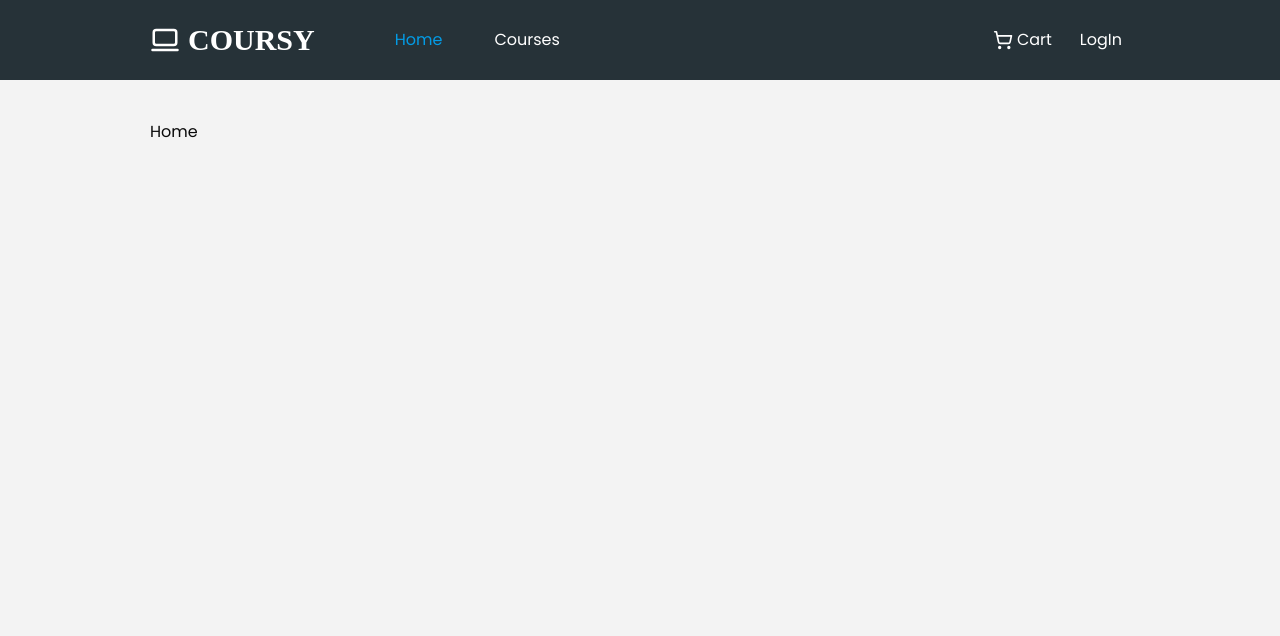
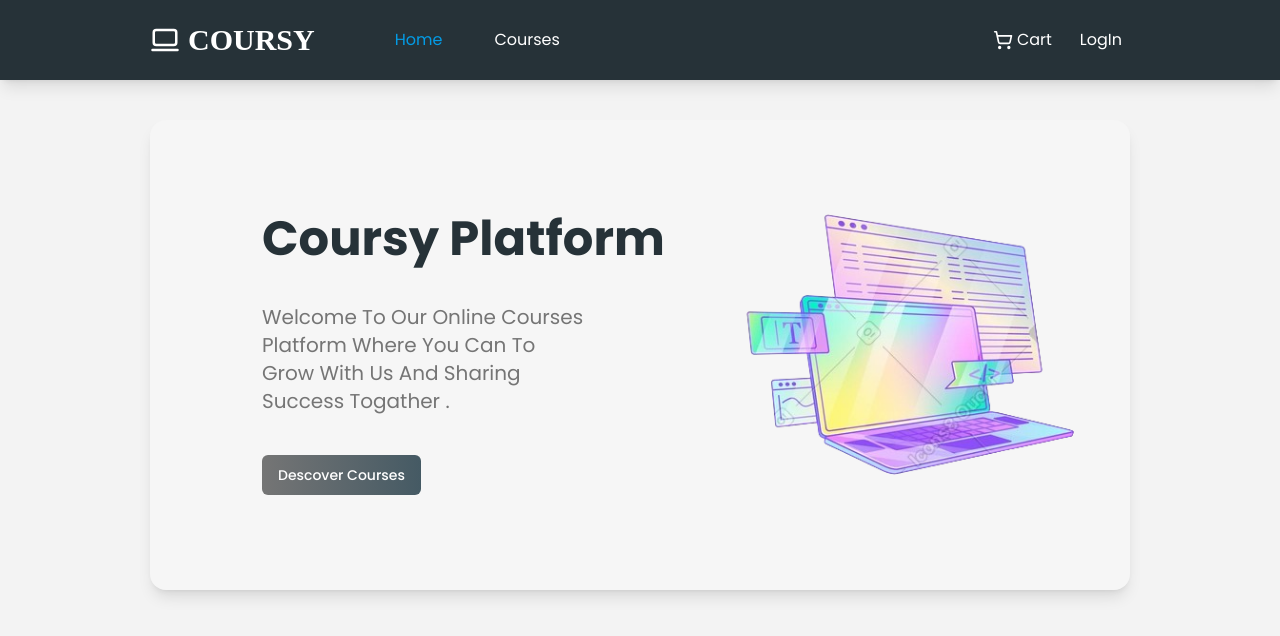
Before and after one commit to somaia96/Courses-Platform, a React (Vite) app: page / in a window 1280 px wide. Shown: the top 636 px of the page. Built offline with nearby package versions, Linux system fonts and the light colour scheme.

Commit message:
Fix Deploying

```diff
--- a/src/Pages/CartPage.tsx
+++ b/src/Pages/CartPage.tsx
@@ -24,7 +24,7 @@ const CartPage = () => {
 
                 {myCart.map((course:ICourses) => <div key={course.id}
                     className="bg-gray-200 shadow-lg p-5 border-b-2
-                    border-b-gray-400/60 flex items-center gap-10 text-gray-900" >
+                    border-b-gray-400/60 rounded-lg flex items-center gap-10 text-gray-900" >
                     <div className="w-1/3">
                         <h2 className="text-black font-semibold text-xl flex gap-3 items-center">
                             {course.title} <GraduationCap size={50} />
--- a/src/Pages/HomePage.tsx
+++ b/src/Pages/HomePage.tsx
@@ -1,8 +1,9 @@
+import HeroSection from "../component/HeroSection"
 
 const HomePage = () => {
     return (
         <div>
-            Home
+            <HeroSection />
         </div>
     )
 }
--- /dev/null
+++ b/src/component/HeroSection.tsx
@@ -0,0 +1,22 @@
+import laptop from "../assets/laptop.png";
+
+const HeroSection = () => {
+    const handleGetStarted = () => {
+        window.location.href = "/courses"
+    }
+    return (
+        <div className="flex py-10 flex-col rounded-2xl shadow-lg h-full lg:flex-row bg-white/20">
+            <div className='flex-1 gap-5 flex flex-col justify-center items-center lg:items-start lg:pl-28 text-start space-y-5'>
+                <h1 className="text-3xl lg:text-5xl font-bold text-blue-gray-900">Coursy Platform</h1>
+                <h2 className="lg:text-xl text-center lg:text-left text-gray-600 w-3/4">Welcome To Our Online Courses Platform Where You Can To Grow With Us And Sharing Success Togather .</h2>
+                <button onClick={handleGetStarted} className="hover:scale-105 text-white bg-gradient-to-r from-gray-600 to-blue-gray-700 hover:bg-gradient-to-bl focus:ring-4 focus:outline-none focus:ring-cyan-300 dark:focus:ring-cyan-800 font-medium rounded-base text-xs lg:text-sm p-2 lg:px-4 lg:py-2.5 text-center leading-5 rounded-md">
+                    Descover Courses
+                </button>
+            </div>
+            <div className="flex-1 flex justify-center items-center">
+                <img className="w-1/2 sm:w-1/3 md:w-1/3 lg:w-full" src={laptop} alt="fish" />
+            </div>
+        </div>
+    )
+}
+export default HeroSection
--- a/src/component/Navbar.tsx
+++ b/src/component/Navbar.tsx
@@ -13,7 +13,7 @@ const Navbar = () => {
         setIsLoggedIn(false)
     }
     return (
-        <nav className="bg-blue-gray-900 py-3 text-white">
+        <nav className="shadow-lg bg-blue-gray-900 py-3 text-white">
             <div className="container flex items-center justify-between">
                 <div className="flex gap-16 items-center">
                     <span className="text-3xl font-semibold">
--- a/src/utils/deleteFromCart.ts
+++ b/src/utils/deleteFromCart.ts
@@ -1,11 +1,10 @@
 import { ICourses } from "@/interfaces"
 
 export const deleteFromCart =(id:number,setMyCart:(val:ICourses[])=>void)=>{
-console.log(id);
 
     const cart :ICourses[]|[] = localStorage.getItem("cart") ? JSON.parse(localStorage.getItem("cart")!) : [];
 
-        localStorage.setItem("cart", JSON.stringify(cart.filter(item=>item.id !== id)));
-        setMyCart(JSON.parse(localStorage.getItem("cart")!))
+    localStorage.setItem("cart", JSON.stringify(cart.filter(item=>item.id !== id)));
+    setMyCart(JSON.parse(localStorage.getItem("cart")!))
 
 }
```
Also changed, not shown: src/assets/laptop.png (added).
